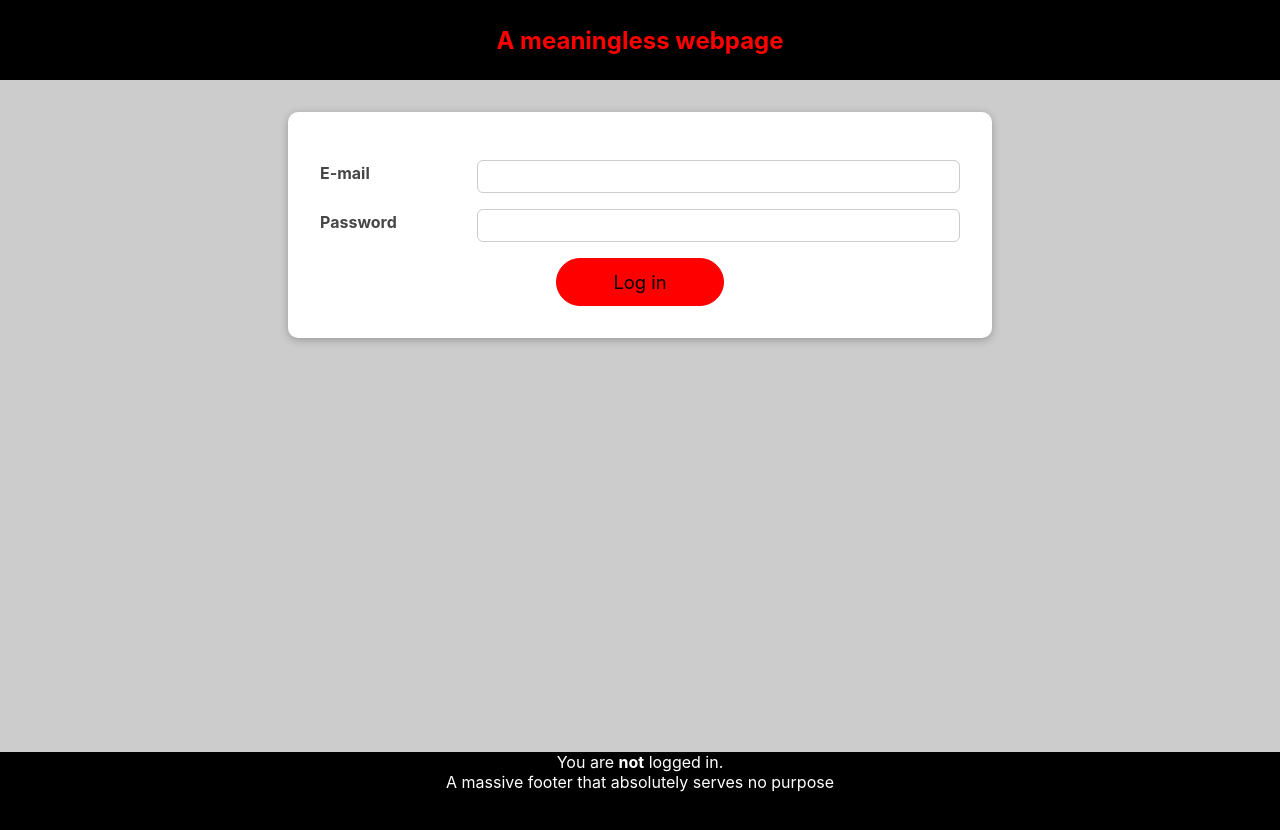
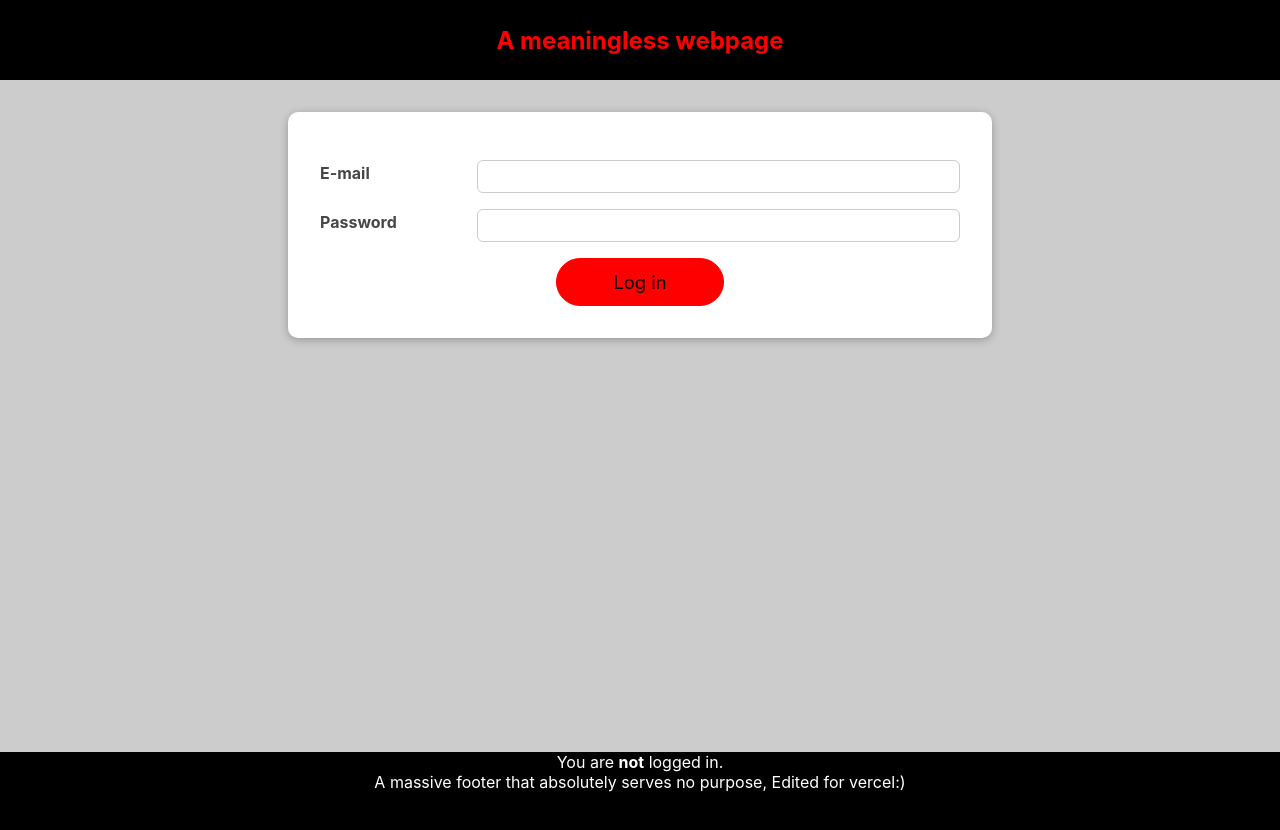
Before and after one commit to AdamAgerling/React-Labb-1, a React (Create React App) app: page / in a window 1280 px wide. Built offline with nearby package versions, Linux system fonts and the light colour scheme.

Commit message:
testing vercel pipeline

```diff
--- a/src/components/UI/Footer/FooterComponent.js
+++ b/src/components/UI/Footer/FooterComponent.js
@@ -10,7 +10,7 @@ const FooterComponent = () => {
       </div>
 
       <p className={styles.center}>
-        A massive footer that absolutely serves no purpose
+        A massive footer that absolutely serves no purpose, Edited for vercel:)
       </p>
     </footer>
   );
```
Also changed, not shown: src/components/Login/Login.js (+0 -11 lines).
